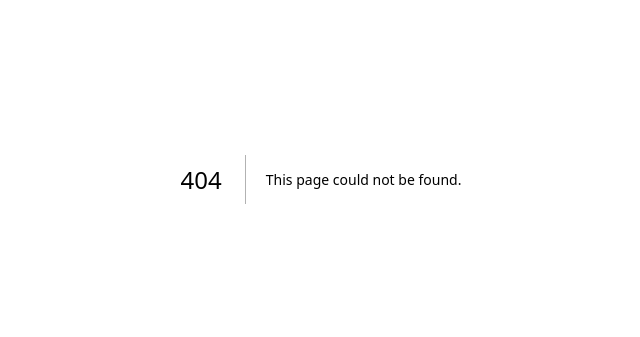
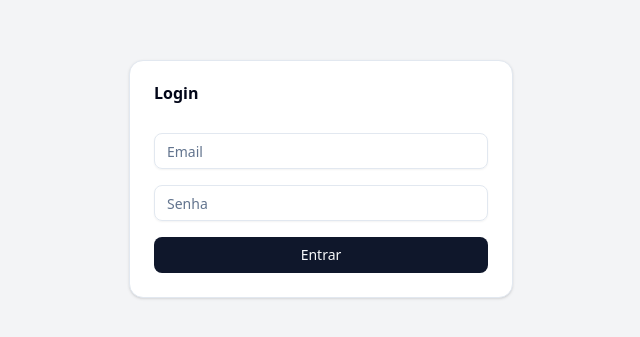
Before and after one commit to Gesaias/admin-dashboard, a Next.js app in the folder frontend/: page /login in a window 1280 px wide. Before the commit this address had no page. Shown: the part 221-558 px from the top of the page, without its empty margins (319-959 px from the left). Built offline with nearby package versions, Linux system fonts and the light colour scheme.

Commit message:
initial front design login and tests

```diff
--- a/frontend/src/app/layout.tsx
+++ b/frontend/src/app/layout.tsx
@@ -1,6 +1,7 @@
 import type { Metadata } from "next";
 import { Geist, Geist_Mono } from "next/font/google";
 import "./globals.css";
+import { Toaster } from "sonner";
 
 const geistSans = Geist({
   variable: "--font-geist-sans",
@@ -28,6 +29,7 @@ export default function RootLayout({
         className={`${geistSans.variable} ${geistMono.variable} antialiased`}
       >
         {children}
+        <Toaster />
       </body>
     </html>
   );
--- /dev/null
+++ b/frontend/src/app/login/page.tsx
@@ -0,0 +1,71 @@
+'use client';
+import { useState } from 'react';
+import { useRouter } from 'next/navigation';
+import api from '@/lib/api';
+import { Button } from '@/components/ui/button';
+import { Input } from '@/components/ui/input';
+import { Card, CardHeader, CardTitle, CardContent } from '@/components/ui/card';
+
+export default function LoginPage() {
+  const [identifier, setIdentifier] = useState('');
+  const [password, setPassword] = useState('');
+  const router = useRouter();
+
+  const handleLogin = async (e: React.FormEvent) => {
+    e.preventDefault();
+    // try {
+      const data = await api.post('/auth/login', { identifier, password }).catch((error) => {
+        console.log(error);
+        throw error;
+      });
+
+      localStorage.setItem('token', data.data.access_token);
+      localStorage.setItem('user', JSON.stringify(data.data.user));
+
+      router.push('/dashboard');
+    // } catch (error) {
+    //   if (error instanceof AxiosError && error.response?.status && error.response.status === 401) {
+    //     toast.error("Credenciais inválidas", {
+    //         description: "Usuário/Email ou senha inválidos",
+    //         closeButton: true,
+    //         duration: 5000,
+    //       })
+    //     return;
+    //   }
+
+    //   toast.error("Erro ao fazer login", {
+    //       description: (error as Error)?.message ?? "Houve um erro ao fazer login",
+    //       closeButton: true,
+    //       duration: 5000,
+    //     })
+    //     return;
+    // }
+  };
+
+  return (
+    <div className="flex items-center justify-center min-h-screen bg-gray-100">
+      <Card className="w-96">
+        <CardHeader>
+          <CardTitle>Login</CardTitle>
+        </CardHeader>
+        <CardContent>
+          <form onSubmit={handleLogin} className="space-y-4">
+            <Input
+              type="text"
+              placeholder="Email"
+              value={identifier}
+              onChange={(e) => setIdentifier(e.target.value)}
+            />
+            <Input
+              type="password"
+              placeholder="Senha"
+              value={password}
+              onChange={(e) => setPassword(e.target.value)}
+            />
+            <Button type="submit" className="w-full">Entrar</Button>
+          </form>
+        </CardContent>
+      </Card>
+    </div>
+  );
+}
--- /dev/null
+++ b/frontend/src/lib/api.ts
@@ -0,0 +1,44 @@
+import axios from 'axios';
+import { toast } from 'sonner';
+
+const api = axios.create({
+  baseURL: 'http://localhost:3001',
+});
+
+api.interceptors.request.use((config) => {
+  const token = localStorage.getItem('token');
+  if (token) {
+    config.headers.Authorization = `Bearer ${token}`;
+  }
+  return config;
+});
+
+api.interceptors.response.use(
+    (response) => response,
+    (error) => {
+        console.log({ error });
+
+        if (error.config.url !== '/auth/login') {
+            if (error.response.status === 401) {
+                localStorage.removeItem('token');
+                localStorage.removeItem('user');
+                window.location.href = '/login';
+                toast.error("Sessão expirada", {
+                    description: "Faça login novamente para continuar",
+                    closeButton: true,
+                    duration: 5000,
+                })
+            }
+        } else {
+            toast.error("Credenciais inválidas", {
+                description: "Usuário/Email ou senha inválidos",
+                closeButton: true,
+                duration: 5000,
+            })
+        }
+
+        return Promise.reject(error);
+    }
+);
+
+export default api;
```
